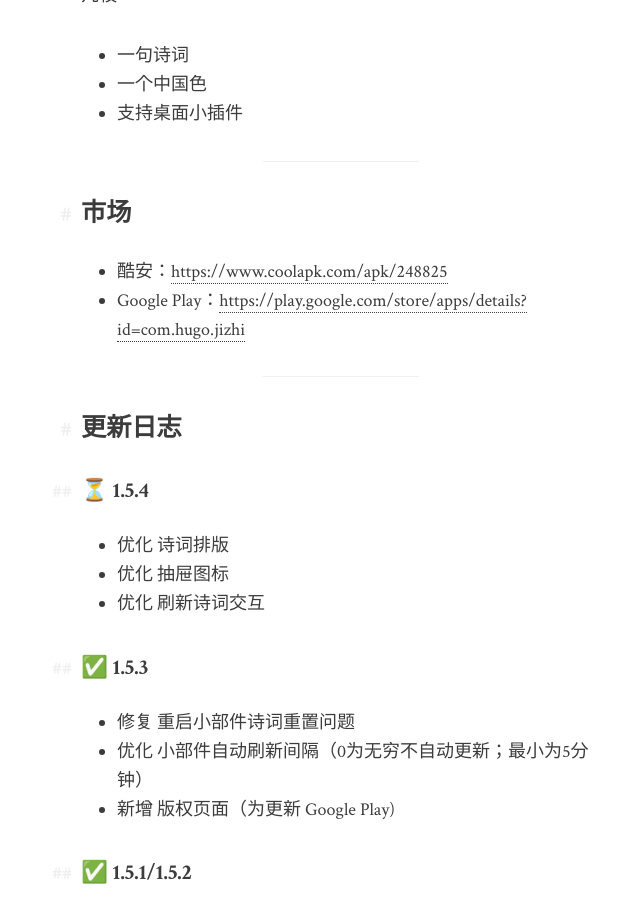
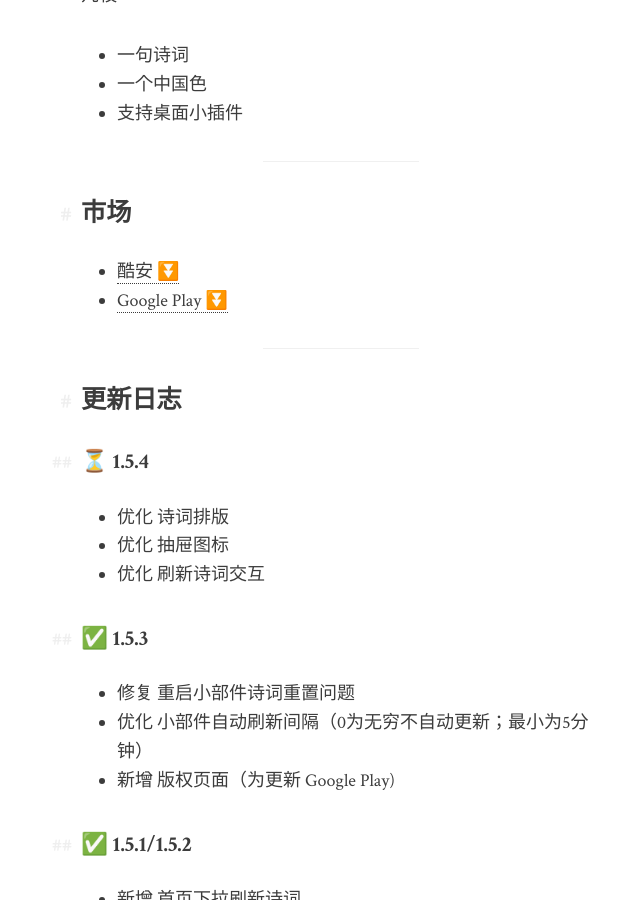
Before and after one commit to xcc3641/xcc3641.github.io, a Jekyll site: the page built from project/jizhi.md, in a window 1280 px wide and 900 px high, scrolled down 829 px. Shown: the whole window, without its empty margins (299-939 px from the left). Built offline with Jekyll 4.4.1, drawn with Linux system fonts in a browser that asks for light colours; some of the changed lines change nothing that is shown.

Commit message:
更新日志

```diff
--- a/project/jizhi.md
+++ b/project/jizhi.md
@@ -21,8 +21,8 @@ permalink: /project/jizhi
 
 ## 市场
 
-- 酷安：[https://www.coolapk.com/apk/248825](https://www.coolapk.com/apk/248825)
-- Google Play：[https://play.google.com/store/apps/details?id=com.hugo.jizhi](https://play.google.com/store/apps/details?id=com.hugo.jizhi)
+- [酷安 ⏬](https://www.coolapk.com/apk/248825)
+- [Google Play ⏬](https://play.google.com/store/apps/details?id=com.hugo.jizhi)
 
 ---
 
```
